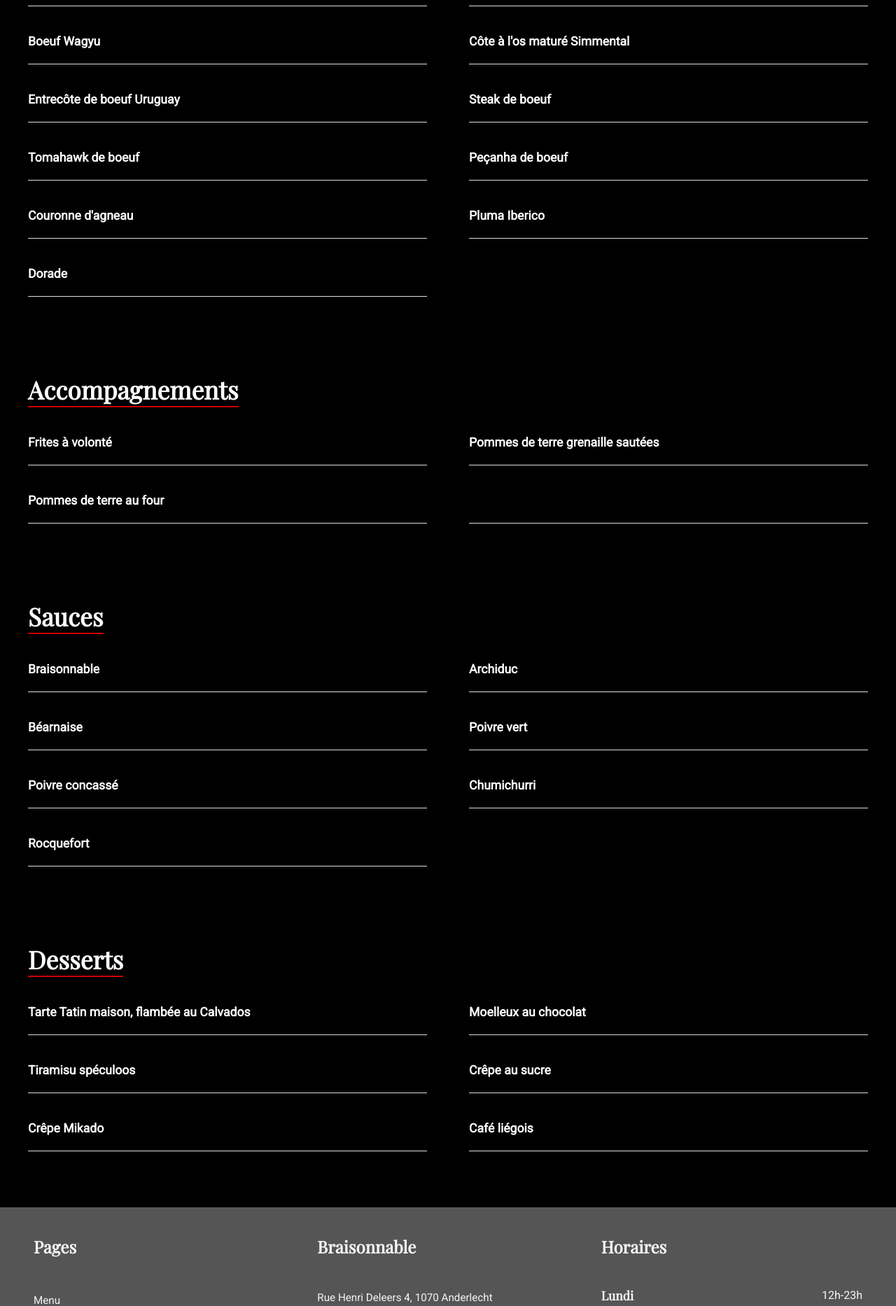
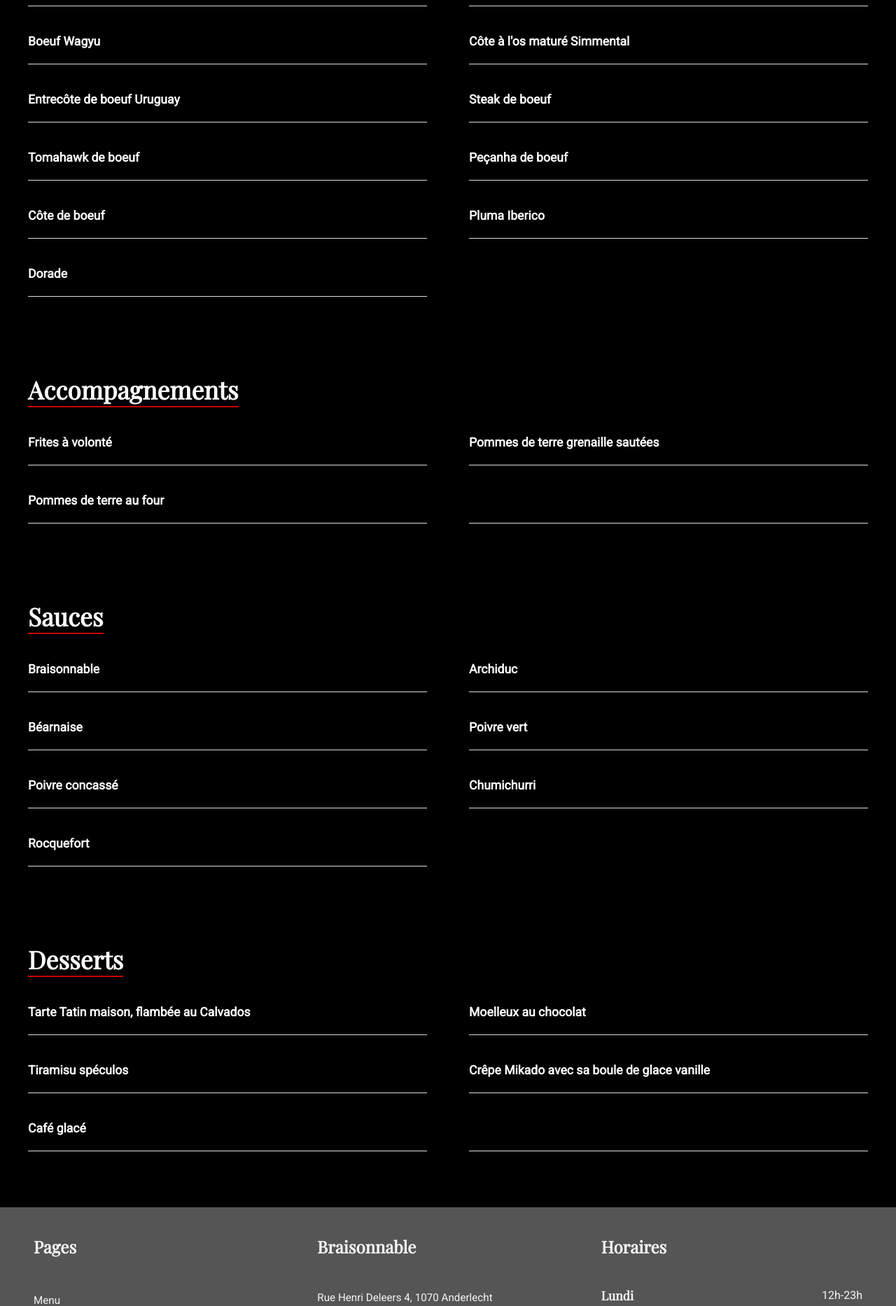
Before and after one commit to laurilan11/Braisonnable, a Django app: page /menu/ in a window 1280 px wide. Shown: the part 1306-3172 px from the top of the page at 70% size. Run offline with Django 5.2, Linux system fonts and the light colour scheme.

Commit message:
Update menu.html

```diff
--- a/restaurant/templates/restaurant/menu.html
+++ b/restaurant/templates/restaurant/menu.html
@@ -151,7 +151,7 @@
     </li>
     <li class="menu-itemo">
       <div class="item-text">
-        <h4>Couronne d'agneau</h4>
+        <h4>Côte de boeuf</h4>
         <p></p>
       </div>
       <span class="price"></span>
@@ -281,28 +281,28 @@
     </li>
     <li class="menu-itemo">
       <div class="item-text">
-        <h4>Tiramisu spéculoos</h4>
+        <h4>Tiramisu spéculos</h4>
         <p></p>
       </div>
       <span class="price"></span>
     </li>
     <li class="menu-itemo">
       <div class="item-text">
-        <h4>Crêpe au sucre</h4>
+        <h4>Crêpe Mikado avec sa boule de glace vanille</h4>
         <p></p>
       </div>
       <span class="price"></span>
     </li>
     <li class="menu-itemo">
       <div class="item-text">
-        <h4>Crêpe Mikado</h4>
+        <h4>Café glacé</h4>
         <p></p>
       </div>
       <span class="price"></span>
     </li>
     <li class="menu-itemo">
       <div class="item-text">
-        <h4>Café liégois</h4>
+        <h4></h4>
         <p></p>
       </div>
       <span class="price"></span>
```
